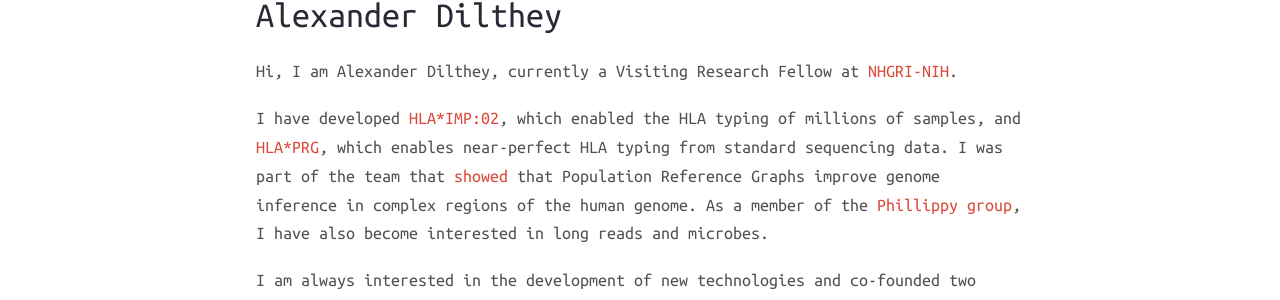
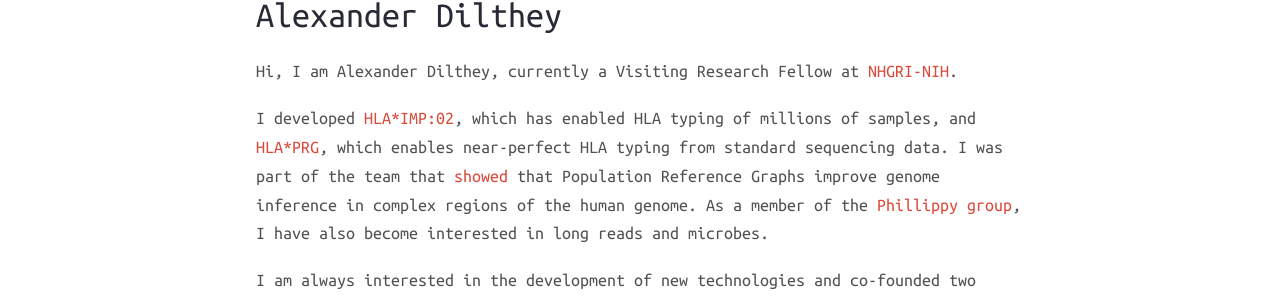
Before and after one commit to AlexanderDilthey/AlexanderDilthey.github.io, a Jekyll site: the page built from index.md, in a window 1280 px wide. Shown: the part 334-634 px from the top of the page. Built offline with Jekyll 4.4.1, drawn with Linux system fonts in a browser that asks for light colours; nearby versions of some CDN libraries.

Commit message:
Update index.md

```diff
--- a/index.md
+++ b/index.md
@@ -6,7 +6,7 @@
 
 Hi, I am Alexander Dilthey, currently a Visiting Research Fellow at [NHGRI-NIH](http://genome.gov).
 
-I have developed [HLA\*IMP:02](http://journals.plos.org/ploscompbiol/article?id=10.1371/journal.pcbi.1002877), which enabled the HLA typing of millions of samples, and [HLA\*PRG](http://journals.plos.org/ploscompbiol/article?id=10.1371/journal.pcbi.1005151), which enables near-perfect HLA typing from standard sequencing data. I was part of the team that [showed](http://www.nature.com/ng/journal/v47/n6/full/ng.3257.html) that Population Reference Graphs improve genome inference in complex regions of the human genome. As a member of the [Phillippy group](https://genomeinformatics.github.io), I have also become interested in long reads and microbes.
+I developed [HLA\*IMP:02](http://journals.plos.org/ploscompbiol/article?id=10.1371/journal.pcbi.1002877), which has enabled HLA typing of millions of samples, and [HLA\*PRG](http://journals.plos.org/ploscompbiol/article?id=10.1371/journal.pcbi.1005151), which enables near-perfect HLA typing from standard sequencing data. I was part of the team that [showed](http://www.nature.com/ng/journal/v47/n6/full/ng.3257.html) that Population Reference Graphs improve genome inference in complex regions of the human genome. As a member of the [Phillippy group](https://genomeinformatics.github.io), I have also become interested in long reads and microbes.
 
 I am always interested in the development of new technologies and co-founded two companies, [Peptide Groove LLP](http://www.peptidegroove.com/) (statistical HLA genotyping) and Lighthouse Cancer Diagnostics Ltd (cfDNA-based cancer screening technologies). During high school and undergrad, I moonlighted as a computer programmer and ran websites about gaming and web programming.
 
```
